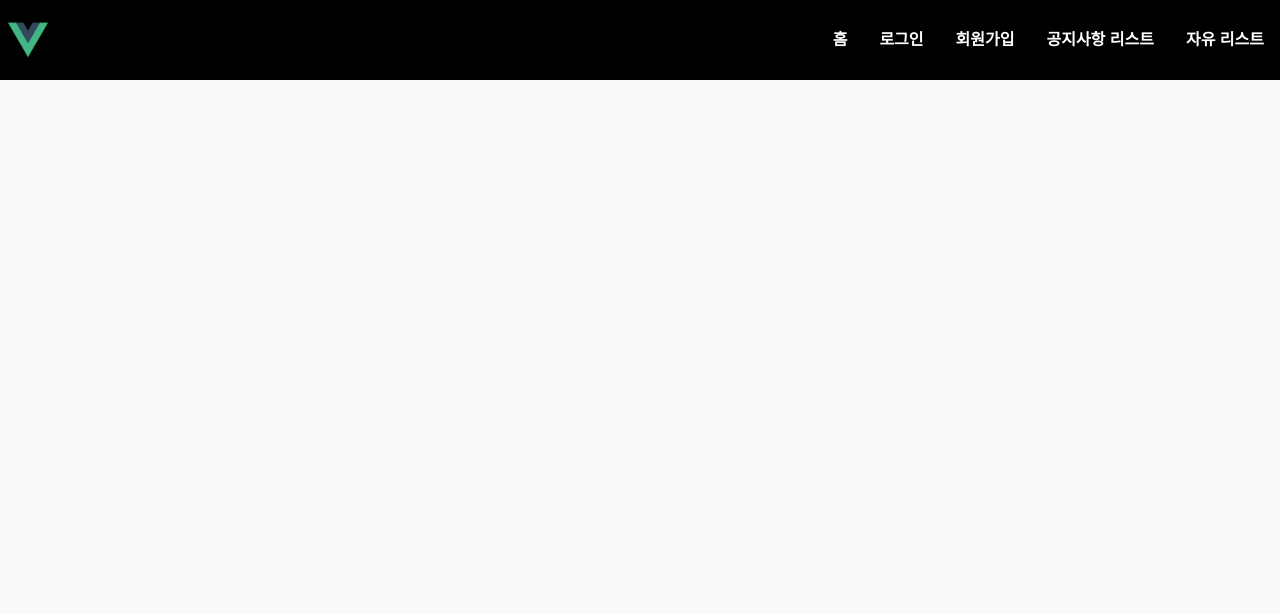
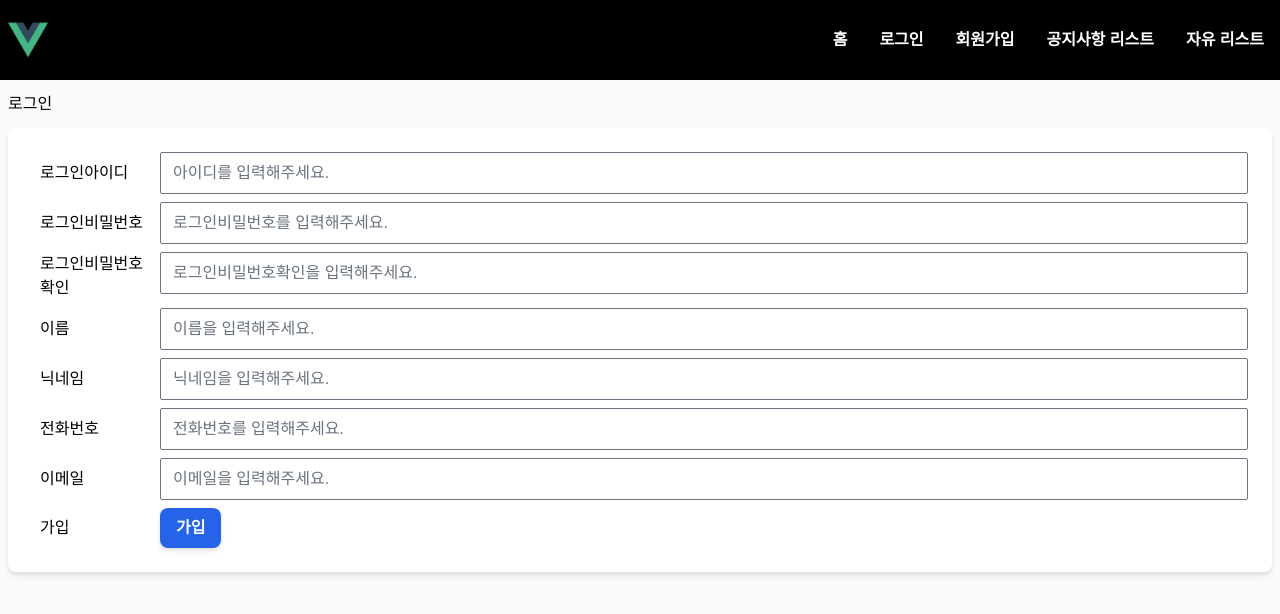
Before and after one commit to nwh1124/vue, a Vue app: page /member/join in a window 1280 px wide. Shown: the top 614 px of the page. Built offline with nearby package versions, Linux system fonts and the light colour scheme; a web font is replaced by a local one.

Commit message:
회원가입

```diff
--- a/src/apis/index.ts
+++ b/src/apis/index.ts
@@ -108,6 +108,12 @@
   };
 }
 
+export interface MainApi__member_doJoin__IResponseBody extends Base__IResponseBodyType1 {
+  body:{
+    id: number,
+  };
+}
+
 // http://localhost:8021/usr/ 와의 통신장치
 export class MainApi extends HttpClient {
   public constructor() {
@@ -163,4 +169,17 @@
     return this.instance.get<MainApi__member_authKey__IResponseBody>(`/member/authKey?loginId=${loginId}&loginPw=${loginPw}`);
   }
 
+  public member_doJoin(loginId:string, loginPw:string, name:string, nickname:string, phoneNumber:string, email:string) {
+    return this.postByForm<MainApi__member_doJoin__IResponseBody>(
+      `/member/doJoin`, {
+        loginId,
+        loginPw,
+        name,
+        nickname,
+        phoneNumber,
+        email
+      }
+    );
+  }
+
 }
--- a/src/components/FormRow.vue
+++ b/src/components/FormRow.vue
@@ -1,9 +1,9 @@
 <template>
   <div class="form-row flex flex-col md:flex-row">
     <div class="w-32 flex justify-center">
-      <span class="md:flex md:items-center md:w-28">{{title}}</span>
+      <span class="lg:flex md:items-center lg:w-28">{{title}}</span>
     </div>
-    <div class="md:flex-grow">
+    <div class="lg:flex-grow">
       <slot>
       </slot>
     </div>
--- a/src/main.ts
+++ b/src/main.ts
@@ -19,6 +19,7 @@
 import ArticleWritePage from './pages/ArticleWritePage.vue'
 import ArticleDetailPage from './pages/ArticleDetailPage.vue'
 import MemberLoginPage from './pages/MemberLoginPage.vue'
+import MemberJoinPage from './pages/MemberJoinPage.vue'
 
 // 전역 상태status 만들기
 
@@ -82,6 +83,12 @@
     props: (route:any) => ({globalShare})
   },
 
+  {
+    path: '/member/join',
+    component: MemberJoinPage ,
+    props: (route:any) => ({globalShare})
+  },
+
 ];
 
 // 라우터 생성
--- a/src/pages/ArticleWritePage.vue
+++ b/src/pages/ArticleWritePage.vue
@@ -35,7 +35,6 @@
 
 <script lang="ts">
 import { defineComponent, ref, reactive, getCurrentInstance, onMounted } from 'vue'
-import { IArticle } from '../types/'
 import { MainApi } from '../apis/'
 import { Router } from 'vue-router';
 
--- /dev/null
+++ b/src/pages/MemberJoinPage.vue
@@ -0,0 +1,169 @@
+<template>
+  <TitleBar>로그인</TitleBar>
+
+  <section class="section section-member-login-form px-2">
+    <div class="container mx-auto">
+      <div class="px-6 py-6 bg-white rounded-lg shadow-md">
+        <form v-if="globalShare.isLogined == false" v-on:submit.prevent="checkAndJoin">
+          <FormRow title="로그인아이디">
+            <input ref="loginIdElRef" class="form-row-input" type="text" placeholder="아이디를 입력해주세요.">
+          </FormRow>
+          <FormRow title="로그인비밀번호">
+            <input ref="loginPwElRef" class="form-row-input" type="password" placeholder="로그인비밀번호를 입력해주세요.">
+          </FormRow>
+          <FormRow title="로그인비밀번호확인">
+            <input ref="loginPwConfirmElRef" class="form-row-input" type="password" placeholder="로그인비밀번호확인을 입력해주세요.">
+          </FormRow>
+          <FormRow title="이름">
+            <input ref="nameElRef" class="form-row-input" type="text" placeholder="이름을 입력해주세요.">
+          </FormRow>
+          <FormRow title="닉네임">
+            <input ref="nicknameElRef" class="form-row-input" type="text" placeholder="닉네임을 입력해주세요.">
+          </FormRow>
+          <FormRow title="전화번호">
+            <input ref="phoneNumberElRef" class="form-row-input" type="tel" placeholder="전화번호를 입력해주세요.">
+          </FormRow>
+          <FormRow title="이메일">
+            <input ref="emailElRef" class="form-row-input" type="email" placeholder="이메일을 입력해주세요.">
+          </FormRow>
+          <FormRow title="가입">
+            <div class="btns">
+              <input type="submit" value="가입" class="btn-primary" />
+            </div>
+          </FormRow>
+        </form>
+        <div v-else>
+          이미 로그인 되었습니다. <route-link class="btn-link" to="/">홈</route-link> 으로 이동
+        </div>
+      </div>
+    </div>
+  </section>
+</template>
+
+<script lang="ts">
+import { defineComponent, ref, reactive, getCurrentInstance, onMounted } from 'vue'
+import { MainApi } from '../apis/'
+import { Router } from 'vue-router';
+export default defineComponent({
+  name: 'MemberJoinPage',
+  props: {
+    globalShare: {
+      type: Object,
+      required: true
+    },
+  },
+  setup(props) {
+    const router:Router = getCurrentInstance()?.appContext.config.globalProperties.$router;
+    const mainApi:MainApi = getCurrentInstance()?.appContext.config.globalProperties.$mainApi;
+    const loginIdElRef = ref<HTMLInputElement>();
+    const loginPwElRef = ref<HTMLInputElement>();
+    const loginPwConfirmElRef = ref<HTMLInputElement>();
+    const nameElRef = ref<HTMLInputElement>();
+    const nicknameElRef = ref<HTMLInputElement>();
+    const phoneNumberElRef = ref<HTMLInputElement>();
+    const emailElRef = ref<HTMLInputElement>();
+    function checkAndJoin() {
+      // 로그인아이디 체크
+      if ( loginIdElRef.value == null ) {
+        return;
+      }
+      const loginIdEl = loginIdElRef.value;
+      loginIdEl.value = loginIdEl.value.trim();
+      if ( loginIdEl.value.length == 0 ) {
+        alert('로그인 아이드를 입력해주세요.');
+        loginIdEl.focus();
+        return;
+      }
+      // 로그인비번 체크
+      if ( loginPwElRef.value == null ) {
+        return;
+      }
+      const loginPwEl = loginPwElRef.value;
+      loginPwEl.value = loginPwEl.value.trim();
+      if ( loginPwEl.value.length == 0 ) {
+        alert('로그인 비번을 입력해주세요.');
+        loginPwEl.focus();
+        return;
+      }
+      // 로그인비번확인 체크
+      if ( loginPwConfirmElRef.value == null ) {
+        return;
+      }
+      const loginPwConfirmEl = loginPwConfirmElRef.value;
+      if ( loginPwEl.value != loginPwConfirmEl.value ) {
+        alert('로그인 비번이 일치하지 않습니다.');
+        loginPwConfirmEl.focus();
+        return;
+      }
+      // 이름 체크
+      if ( nameElRef.value == null ) {
+        return;
+      }
+      const nameEl = nameElRef.value;
+      nameEl.value = nameEl.value.trim();
+      if ( nameEl.value.length == 0 ) {
+        alert('이름을 입력해주세요.');
+        nameEl.focus();
+        return;
+      }
+      // 별명 체크
+      if ( nicknameElRef.value == null ) {
+        return;
+      }
+      const nicknameEl = nicknameElRef.value;
+      nicknameEl.value = nicknameEl.value.trim();
+      if ( nicknameEl.value.length == 0 ) {
+        alert('별명을 입력해주세요.');
+        nicknameEl.focus();
+        return;
+      }
+      // 휴대전화번호 체크
+      if ( phoneNumberElRef.value == null ) {
+        return;
+      }
+      const phoneNumberEl = phoneNumberElRef.value;
+      phoneNumberEl.value = phoneNumberEl.value.trim();
+      if ( phoneNumberEl.value.length == 0 ) {
+        alert('휴대전화번호를 입력해주세요.');
+        phoneNumberEl.focus();
+        return;
+      }
+      // 이메일 체크
+      if ( emailElRef.value == null ) {
+        return;
+      }
+      const emailEl = emailElRef.value;
+      emailEl.value = emailEl.value.trim();
+      if ( emailEl.value.length == 0 ) {
+        alert('이메일을 입력해주세요.');
+        emailEl.focus();
+        return;
+      }
+      join(loginIdEl.value, loginPwEl.value, nameEl.value, nicknameEl.value, phoneNumberEl.value, emailEl.value);
+    }
+    function join(loginId:string, loginPw:string, name:string, nickname:string, phoneNumber:string, email:string) {
+      mainApi.member_doJoin(loginId, loginPw, name, nickname, phoneNumber, email)
+        .then(axiosResponse => {
+          alert(axiosResponse.data.msg);
+          if ( axiosResponse.data.fail ) {
+            return;
+          }
+          router.replace('/member/login?loginId=' + loginId)
+        });
+    }
+    return {
+      checkAndJoin,
+      loginIdElRef,
+      loginPwElRef,
+      loginPwConfirmElRef,
+      nameElRef,
+      nicknameElRef,
+      phoneNumberElRef,
+      emailElRef,
+    }
+  }
+})
+</script>
+
+<style scoped>
+</style>
--- a/src/pages/MemberLoginPage.vue
+++ b/src/pages/MemberLoginPage.vue
@@ -26,9 +26,9 @@
 </template>
 
 <script lang="ts">
-import { defineComponent, ref, reactive, getCurrentInstance, onMounted } from 'vue'
-import { IArticle } from '../types/'
-import { MainApi } from '../apis/'
+import { defineComponent, ref, getCurrentInstance, onMounted } from 'vue'
+import { MainApi } from '../apis/';
+import { useRoute } from 'vue-router';
 import { Router } from 'vue-router';
 export default defineComponent({
   name: 'MemberLoginPage',
@@ -39,10 +39,28 @@
     },
   },
   setup(props) {
+    const route = useRoute();
     const router:Router = getCurrentInstance()?.appContext.config.globalProperties.$router;
     const mainApi:MainApi = getCurrentInstance()?.appContext.config.globalProperties.$mainApi;
+
     const loginIdElRef = ref<HTMLInputElement>();
     const loginPwElRef = ref<HTMLInputElement>();
+
+onMounted(() => {
+  if(route.query.loginId != null){
+    if(loginIdElRef.value == null){
+      return;
+    }
+
+    if(loginPwElRef.value == null){
+      return;
+    }
+
+    loginIdElRef.value.value = route.query.loginId as any;
+    loginPwElRef.value.focus();
+  }
+})
+
     function checkAndLogin() {
       if ( loginIdElRef.value == null ) {
         return;
```
